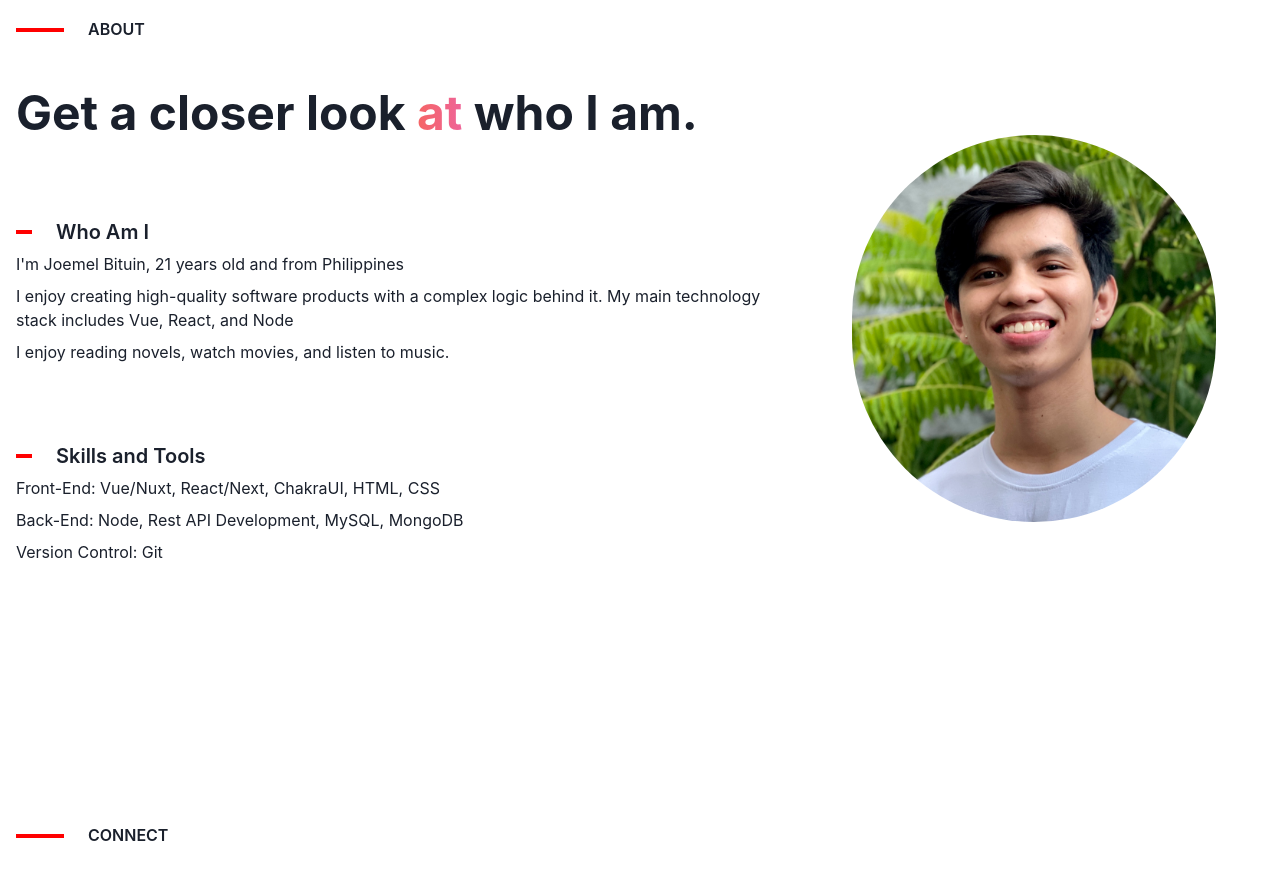
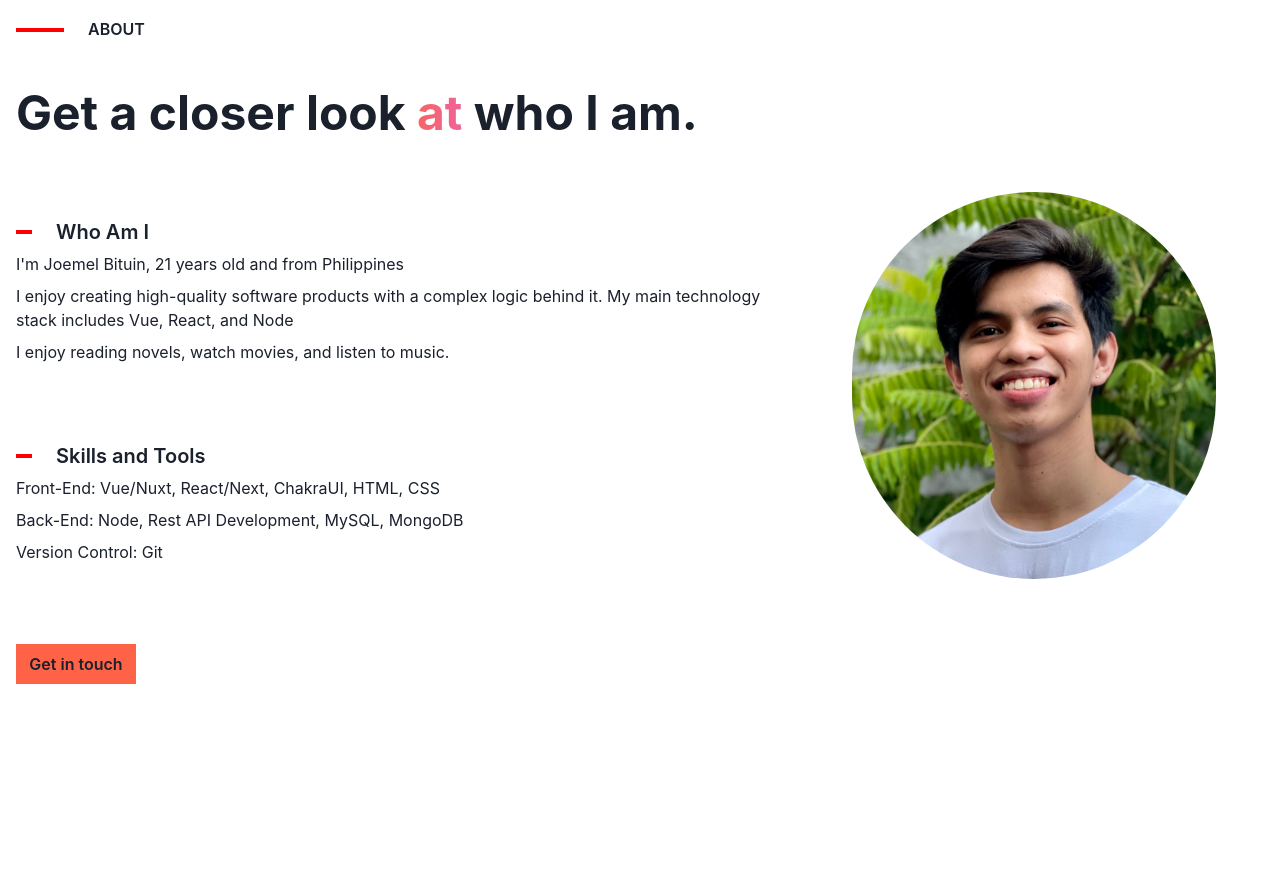
Before and after one commit to jBituin/joemelbituin, a Next.js app: page / in a window 1280 px wide. Shown: the part 580-1460 px from the top of the page. Built offline with nearby package versions, Linux system fonts and the light colour scheme.

Commit message:
Add smooth scrolling

```diff
--- a/components/About.tsx
+++ b/components/About.tsx
@@ -8,12 +8,17 @@ import {
   Stack,
   HStack,
   VStack,
+  Button,
 } from '@chakra-ui/react';
+import { IntroLine } from './IntroLine';
 
-import { IntroLine } from './IntroLine';
-export const About: React.FC = () => {
+interface AboutProps {
+  scrollInto: (elementId: string) => void;
+}
+export const About: React.FC<AboutProps> = ({ children, ...props }) => {
+  const { scrollInto } = props;
   return (
-    <Container maxW={'8xl'} minH='100%' py={32}>
+    <Container maxW={'8xl'} minH='100%' py={32} {...props} id='about'>
       <Flex direction='row' alignItems='center' mb='3rem'>
         <IntroLine w='3rem' h='1' />
         <Heading
@@ -88,6 +93,20 @@ export const About: React.FC = () => {
                 </VStack>
               </VStack>
             </HStack>
+            <Button
+              background='tomato'
+              borderRadius='0'
+              width={{ xs: 'full', sm: 'full', md: 'unset' }}
+              py='4'
+              px='4'
+              m='2'
+              lineHeight='1'
+              size='md'
+              maxW='7.5em'
+              onClick={() => scrollInto('connect')}
+            >
+              Get in touch
+            </Button>
           </Stack>
         </Stack>
         <Flex alignItems='center' p='3rem'>
--- a/components/Connect.tsx
+++ b/components/Connect.tsx
@@ -12,7 +12,7 @@ import { IntroLine } from './IntroLine';
 
 export const Connect: React.FC = () => {
   return (
-    <Container maxW={'8xl'} minH='100%' py={32}>
+    <Container maxW={'8xl'} minH='100%' py={32} id='connect'>
       <SimpleGrid columns={{ base: 1, md: 2 }} spacing={10}>
         <Stack spacing='20'>
           <Flex direction='row' alignItems='center'>
--- a/components/Hero.tsx
+++ b/components/Hero.tsx
@@ -1,7 +1,14 @@
 import React from 'react';
+import NextLink from 'next/link';
 import { Button, Flex, Link, Heading, Stack, Text } from '@chakra-ui/react';
 
-export const Hero: React.FC = ({ ...rest }) => {
+interface HeroProps {
+  scrollInto: (elementId: string) => void;
+}
+
+export const Hero: React.FC<HeroProps> = ({ ...props }) => {
+  const { scrollInto } = props;
+
   return (
     <Flex
       align='center'
@@ -10,7 +17,7 @@ export const Hero: React.FC = ({ ...rest }) => {
       wrap='nowrap'
       width='100%'
       my='4rem'
-      {...rest}
+      {...props}
     >
       <Text
         fontSize={['100px', '200px', '300px']}
@@ -53,6 +60,7 @@ export const Hero: React.FC = ({ ...rest }) => {
           A Full Stack Javascript Developer.
         </Heading>
         <Flex dir='row'>
+          {/* <NextLink href='#about' scroll> */}
           <Button
             background='tomato'
             borderRadius='0'
@@ -62,9 +70,11 @@ export const Hero: React.FC = ({ ...rest }) => {
             m='2'
             lineHeight='1'
             size='md'
+            onClick={() => scrollInto('about')}
           >
             Know More
           </Button>
+          {/* </NextLink> */}
           <Link target='_blank' href='joemel-bituin.pdf'>
             <Button
               background='tomato'
--- a/pages/index.tsx
+++ b/pages/index.tsx
@@ -1,3 +1,4 @@
+import { createRef, useRef } from 'react';
 import Head from 'next/head';
 import { Layout } from '../components/Layout';
 import { Hero } from '../components/Hero';
@@ -5,14 +6,18 @@ import { About } from '../components/About';
 import { Connect } from '../components/Connect';
 
 export default function Home() {
+  const scrollInto = (elementId: string) => {
+    let element = document.getElementById(elementId);
+    element && element.scrollIntoView({ behavior: 'smooth', block: 'start' });
+  };
   return (
     <Layout>
       <Head>
         <title>Joemel Bituin</title>
         <meta name='viewport' content='initial-scale=1.0, width=device-width' />
       </Head>
-      <Hero />
-      <About />
+      <Hero scrollInto={scrollInto} />
+      <About scrollInto={scrollInto} />
       <Connect />
     </Layout>
   );
```
